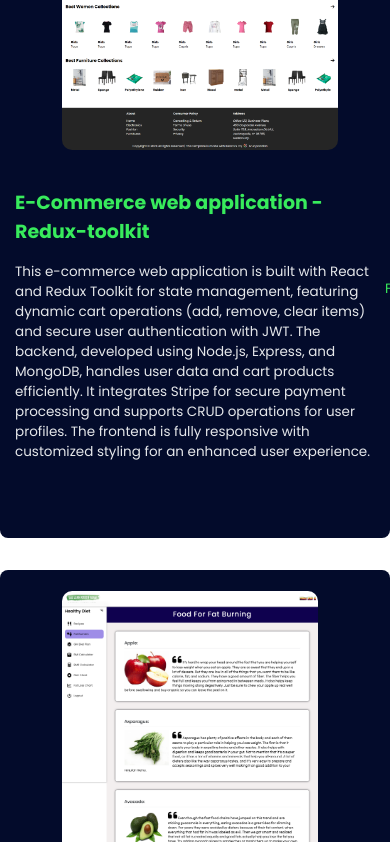
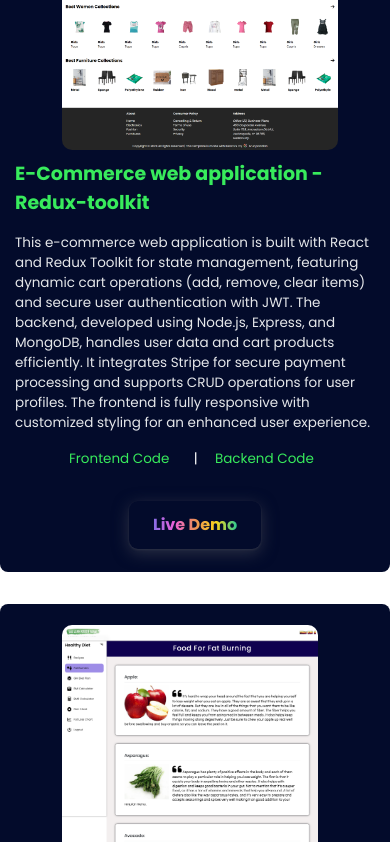
Before and after one commit to Arunpandian08/Portfolio, a React (Vite) app: page / in a window 390 px wide. Shown: the part 3242-4084 px from the top of the page. Built offline with nearby package versions, Linux system fonts and the light colour scheme; a web font is replaced by a local one.

Commit message:
updated styles

```diff
--- a/src/Components/Navbar/navbar.css
+++ b/src/Components/Navbar/navbar.css
@@ -18,6 +18,12 @@ nav {
     display: flex;
     justify-content: space-between;
     align-items: center;
+}
+
+@media screen and (min-width:992px) and (max-width:1070px) {
+    nav{
+        width: 90%;
+    }
 }
 
 /* Logo styles */
@@ -322,10 +328,12 @@ nav {
     }
 }
 
+
 @media screen and (min-width: 767px) and (max-width: 992px) {
     .dropdown_menu {
         width: 50%;
     }
+
 }
 
 @media screen and (max-width: 850px) {
--- a/src/Components/ProjectsSection/project.css
+++ b/src/Components/ProjectsSection/project.css
@@ -158,7 +158,7 @@
 
 .project-details {
     padding: 10px;
-    height: 400px;
+    min-height: 400px;
     max-width: 600px;
     display: flex;
     flex-flow: column wrap;
@@ -256,14 +256,14 @@
 }
 
 /* Responsive Design */
-@media screen and (max-width: 768px) {
+@media screen and (max-width: 992px) {
     .project-row {
         flex-direction: column;
     }
 
     .project-image {
         margin-top: 1rem !important;
-        margin-bottom: 0 !important;
+        margin-bottom: 1rem !important;
     }
 
     .project-details {
```
